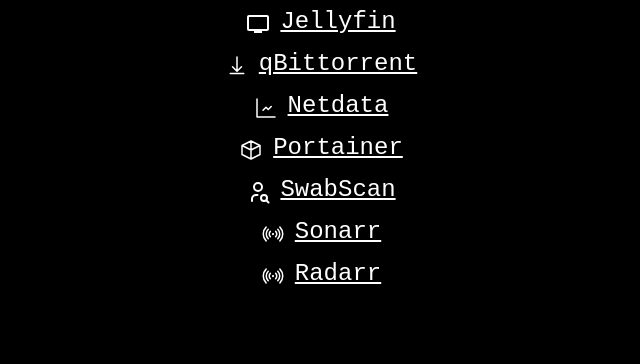
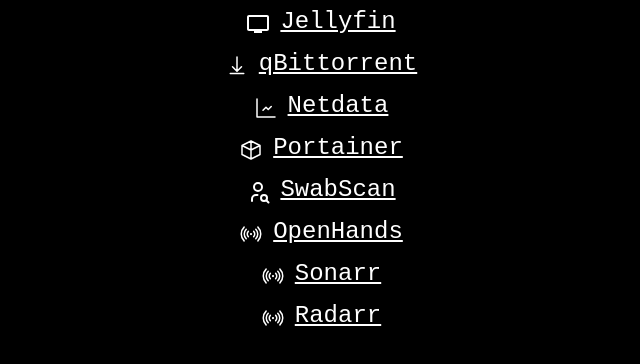
Before and after one commit to jackmhny/lg-server, a plain HTML site: page site/index.html in a window 1280 px wide. Shown: the part 586-950 px from the top of the page, without its empty margins (319-959 px from the left). Drawn offline with Linux system fonts and the light colour scheme.

Commit message:
Add OpenHands link to site index.html

```diff
--- a/site/index.html
+++ b/site/index.html
@@ -111,6 +111,7 @@
         <li><a href="/netdata/"><svg class="icon"><use href="#icon-chart"></use></svg>Netdata</a></li>
         <li><a href="/portainer/"><svg class="icon"><use href="#icon-container"></use></svg>Portainer</a></li>
         <li><a href="/swabscan/"><svg class="icon"><use href="#icon-user-search"></use></svg>SwabScan</a></li>
+        <li><a href="/openhands/"><svg class="icon"><use href="#icon-arr"></use></svg>OpenHands</a></li>
         <li><a href="/sonarr/"><svg class="icon"><use href="#icon-arr"></use></svg>Sonarr</a></li>
         <li><a href="/radarr/"><svg class="icon"><use href="#icon-arr"></use></svg>Radarr</a></li>
     </ul>
```
